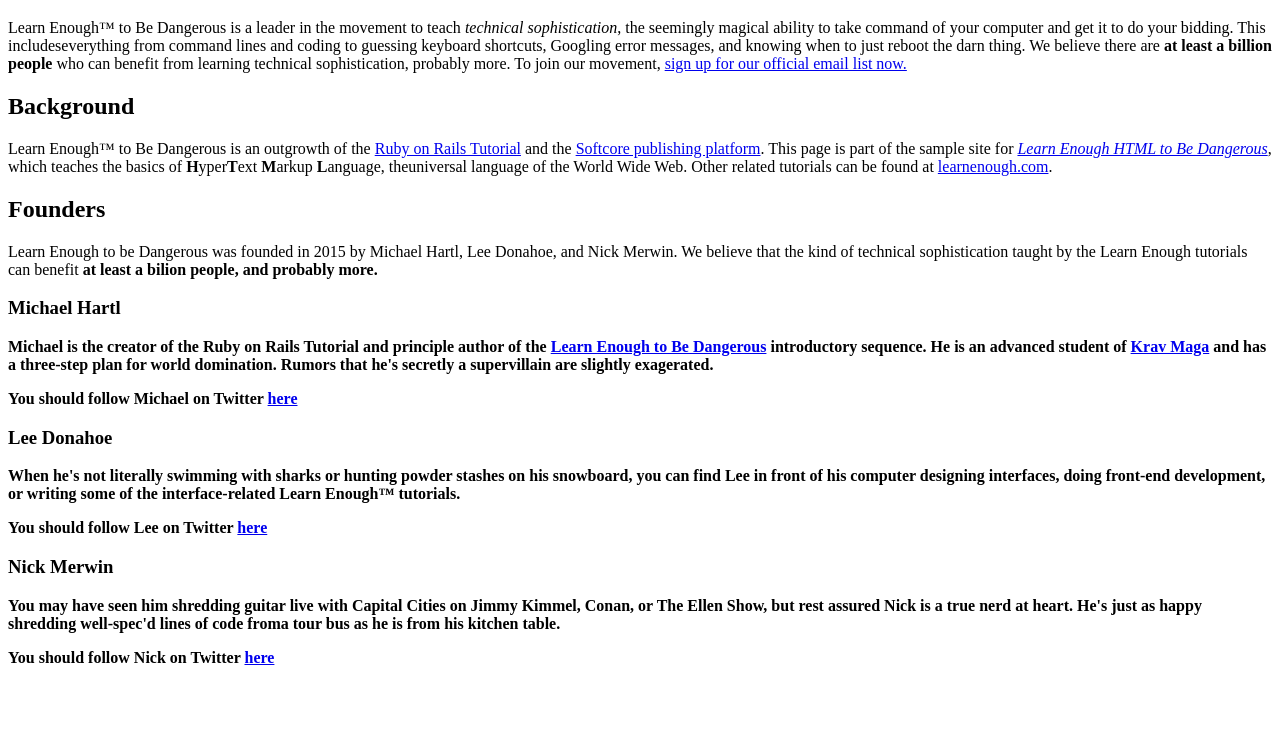
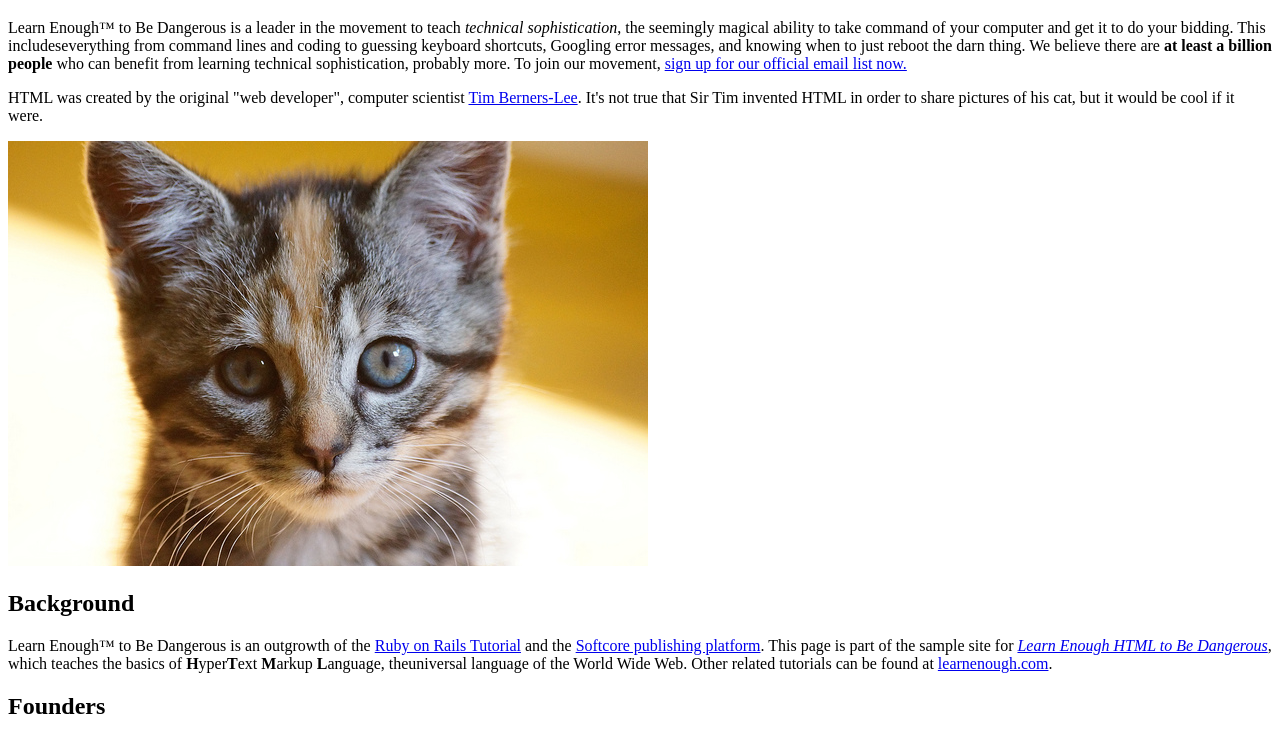
Before and after one commit to hgiaco/sample_website, a plain HTML site: page index.html in a window 1280 px wide. Shown: the part 61-798 px from the top of the page. Drawn offline with Linux system fonts and the light colour scheme.

Commit message:
Add info and cat image

```diff
--- a/index.html
+++ b/index.html
@@ -12,6 +12,12 @@
     Learn Enough™ to Be Dangerous is a leader in the movement to teach <em>technical sophistication</em>, the seemingly magical ability to take command of your computer and get it to do your bidding. This includeseverything from command lines and coding to guessing keyboard shortcuts, Googling error messages, and knowing when to just reboot the darn thing. We believe there are <strong>at least a billion people</strong> who can benefit from learning technical sophistication, probably more. To join our movement, <a href="http://learnenough.com/email">sign up for our official email list now.</a>
     </p>
 
+    <p>
+    HTML was created by the original "web developer", computer scientist <a href="https://en.wikipedia.org/wiki/Tim_Berners-Lee" target="_blank">Tim Berners-Lee</a>. It's not true that Sir Tim invented HTML in order to share pictures of his cat, but it would be cool if it were.
+    </p>
+
+    <img src="images/kitten.jpg" alt="An adorable kitten"/>
+
     <h2>Background</h2>
 
     <p>
@@ -21,7 +27,7 @@
     <h2>Founders</h2>
 
     <p>
-    Learn Enough to be Dangerous was founded in 2015 by Michael Hartl, Lee Donahoe, and Nick Merwin. We believe that the kind of technical sophistication taught by the Learn Enough tutorials can benefit <strong>at least a bilion people</bold>, and probably more.
+    Learn Enough to be Dangerous was founded in 2015 by Michael Hartl, Lee Donahoe, and Nick Merwin. We believe that the kind of technical sophistication taught by the Learn Enough tutorials can benefit <strong>at least a bilion people</strong>, and probably more.
 
     <h3>Michael Hartl</h3>
 
```
Also changed, not shown: images/kitten.jpg (added).
